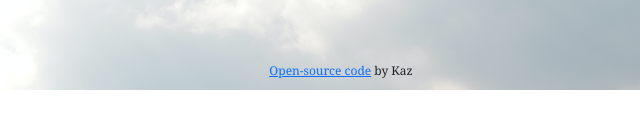
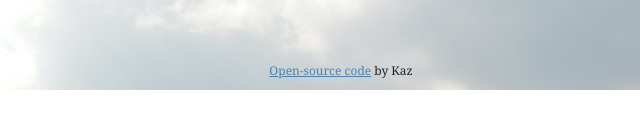
Before and after one commit to cephalophile/she-codes-plus-weather-app, a plain HTML site: page index.html in a window 1280 px wide. Shown: the part 494-622 px from the top of the page, 299-939 px from the left. Drawn offline with nearby package versions, Linux system fonts and the light colour scheme.

Commit message:
Updated code link CSS

```diff
--- a/index.html
+++ b/index.html
@@ -100,7 +100,7 @@
       </div>
 
       <!-- footer -->
-      <div class="sig"><a href="https://github.com/cephalophile/she-codes-plus-weather-app">Open-source code</a> by Kaz</div>
+      <div class="sig"><a class="codeLink" href="https://github.com/cephalophile/she-codes-plus-weather-app" target="_blank">Open-source code</a> by Kaz</div>
     </div>
 
     <script
--- a/src/style.css
+++ b/src/style.css
@@ -224,3 +224,7 @@ input[type="text"]:focus {
   font-size: 12px;
   padding: 40px 0px 10px 0px;
 }
+
+.codeLink {
+  color: rgb(76, 131, 175);
+}
```
